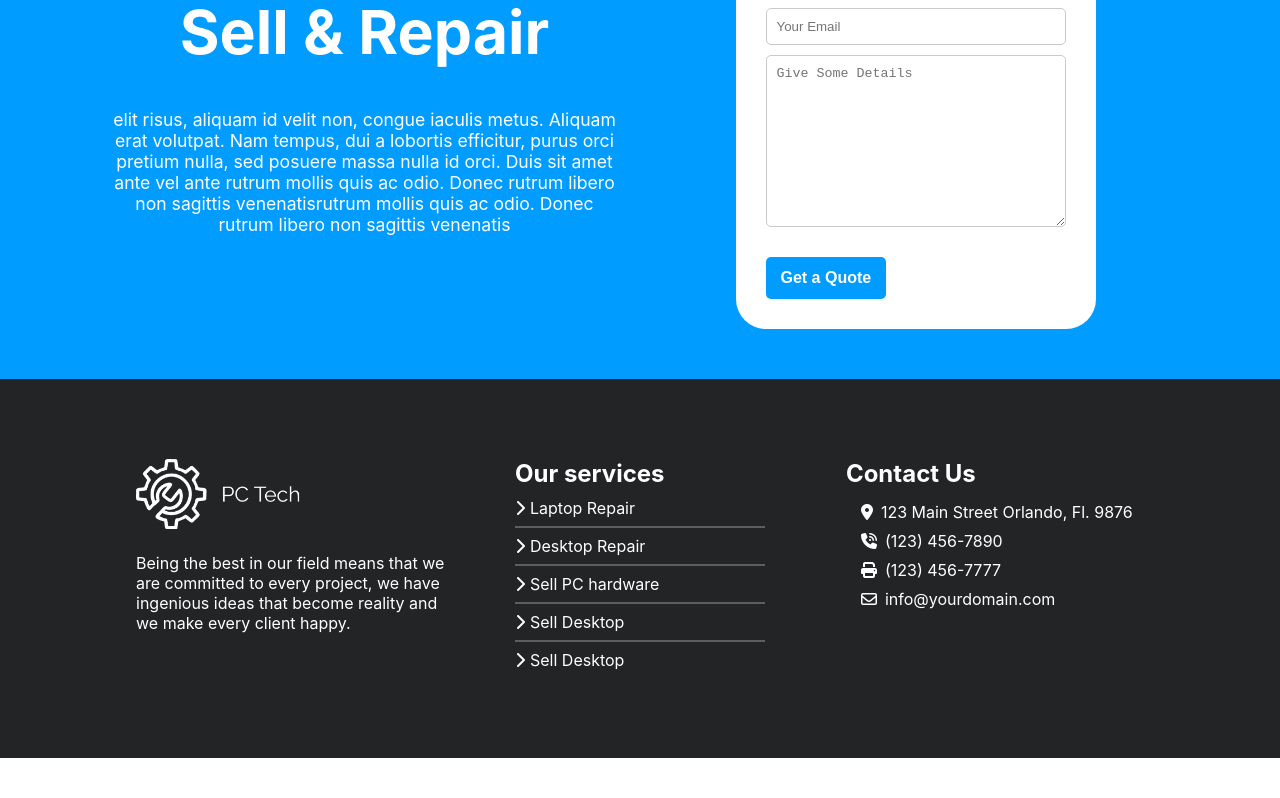
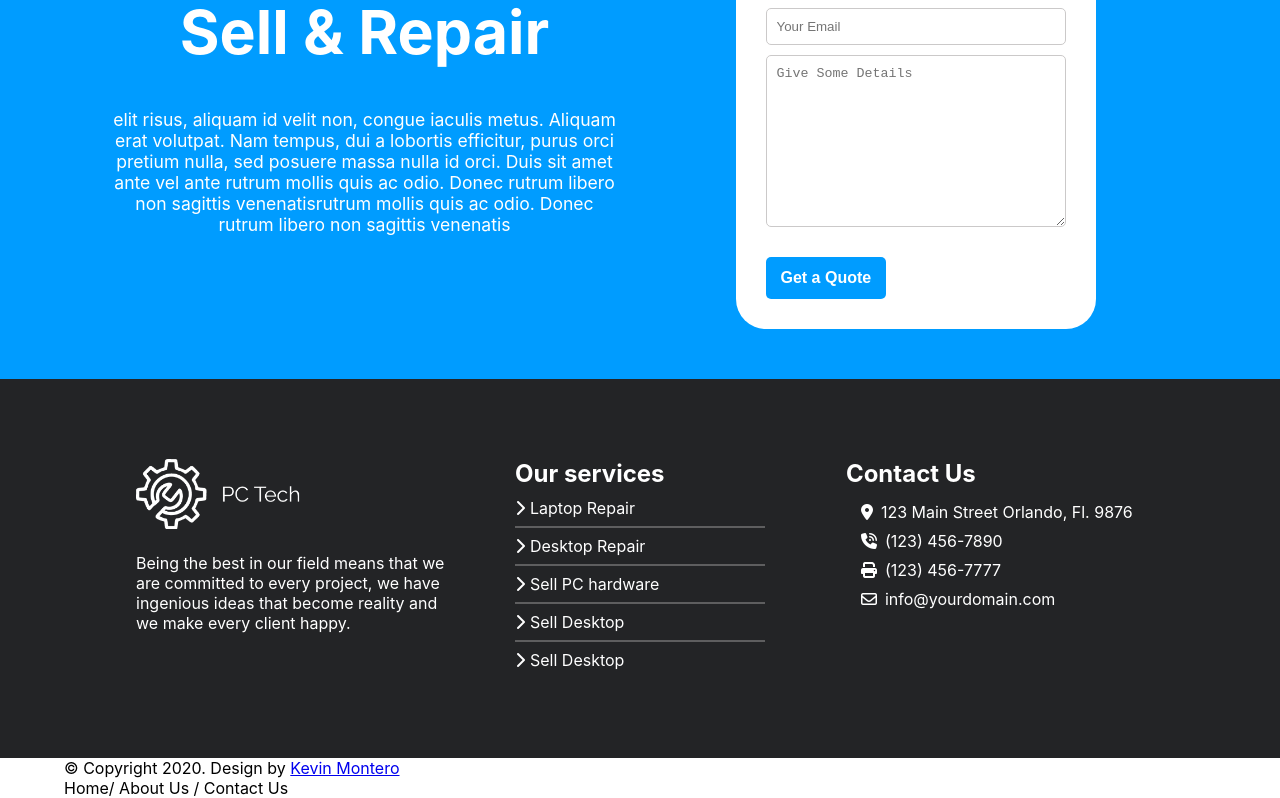
Before and after one commit to Kmonterohenriquez/PcTech, a React (Create React App) app: page /#/ in a window 1280 px wide. Shown: the part 2884-3682 px from the top of the page. Before the commit the page ends 3642 px from the top, so only its background shows below. Built offline with nearby package versions, Linux system fonts and the light colour scheme.

Commit message:
Info implemented into BottomLine Component

```diff
--- a/src/Components/BottomLine/BottomLine.js
+++ b/src/Components/BottomLine/BottomLine.js
@@ -1,11 +1,17 @@
-import React from 'react'
+import React from 'react';
 
 const BottomLine = () => {
-    return (
-        <div className='BottomLine'>
+	return (
+		<div className='BottomLine '>
+			<div className='container'>
+				<p>
+					© Copyright 2020. Design by{' '}
+					<a href='https://kevinmontero.com/'>Kevin Montero</a>
+				</p>
+				<div className='small-menu'>Home/ About Us / Contact Us</div>
+			</div>
+		</div>
+	);
+};
 
-        </div>
-    )
-}
-
-export default BottomLine
+export default BottomLine;
```
